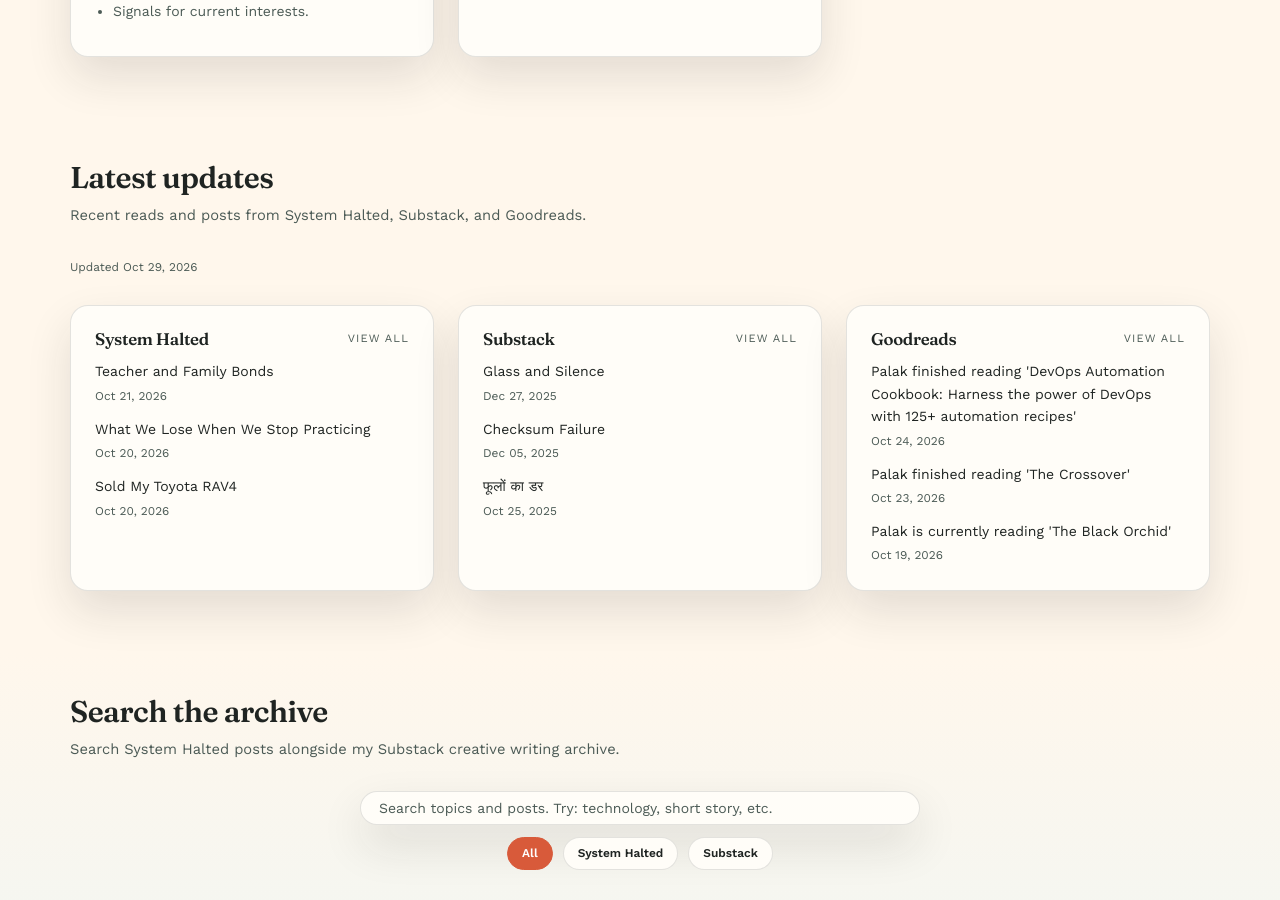
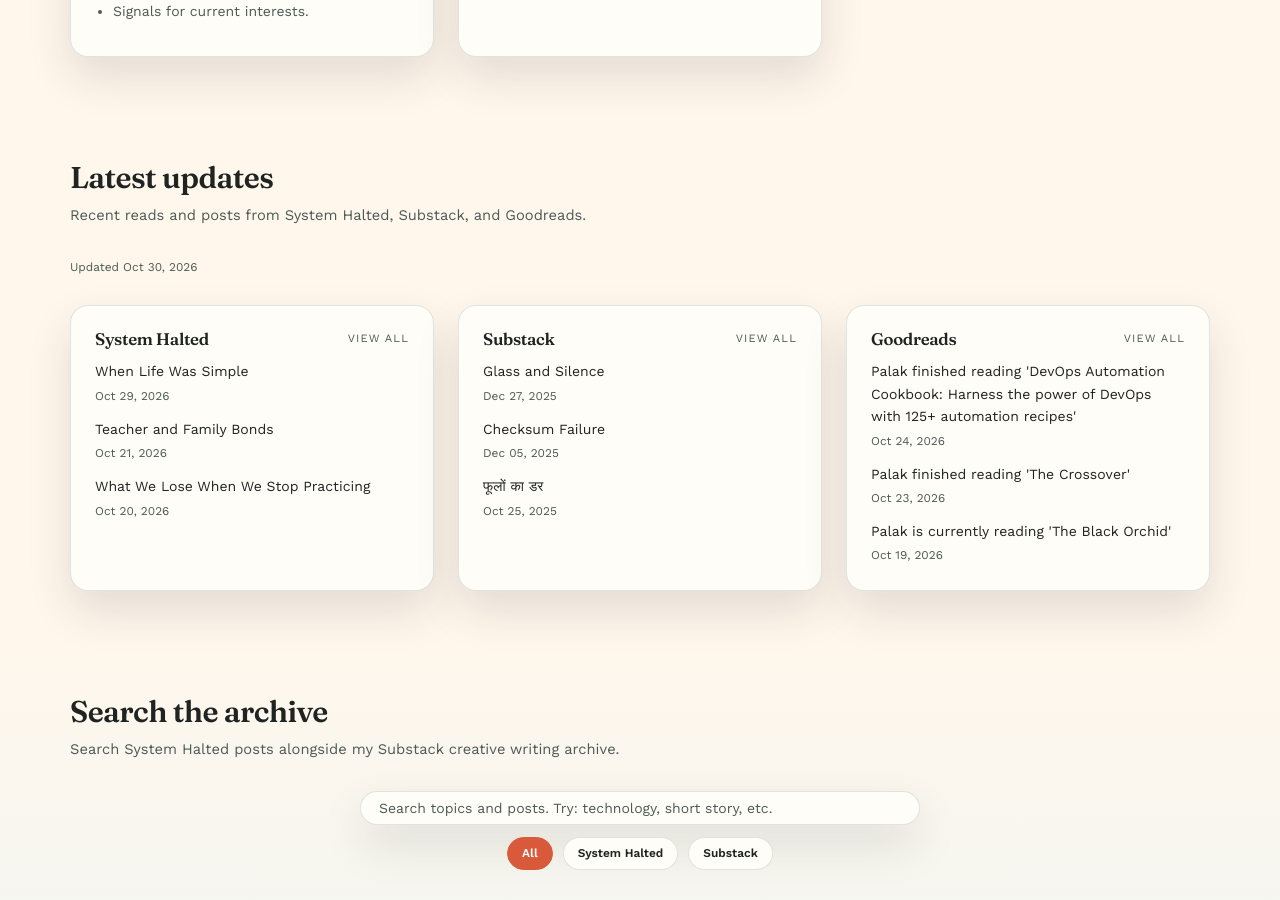
Before and after one commit to systemhalted/about-me, a Jekyll site: the page built from index.html, in a window 1280 px wide and 900 px high, scrolled down 2421 px. Built offline with Jekyll 4.4.1, drawn with Linux system fonts in a browser that asks for light colours; nearby versions of some CDN libraries.

Commit message:
refresh content feeds

```diff
--- a/_data/latest_sources.json
+++ b/_data/latest_sources.json
@@ -1,5 +1,5 @@
 {
-  "updated_at": "2026-10-29T08:30:04Z",
+  "updated_at": "2026-10-30T08:40:06Z",
   "sources": [
     {
       "id": "systemhalted",
@@ -8,6 +8,11 @@
       "feed_url": "https://systemhalted.in/feed",
       "items": [
         {
+          "title": "When Life Was Simple",
+          "url": "https://systemhalted.in/2026/10/29/when-life-was-simple/",
+          "published": "2026-10-29T00:00:00Z"
+        },
+        {
           "title": "Teacher and Family Bonds",
           "url": "https://systemhalted.in/2026/10/21/teacher-and-family-bonds/",
           "published": "2026-10-21T00:00:00Z"
@@ -15,11 +20,6 @@
         {
           "title": "What We Lose When We Stop Practicing",
           "url": "https://systemhalted.in/2026/10/20/what-we-lose-when-we-stop-practicing/",
-          "published": "2026-10-20T00:00:00Z"
-        },
-        {
-          "title": "Sold My Toyota RAV4",
-          "url": "https://systemhalted.in/2026/10/20/sold-rav4/",
           "published": "2026-10-20T00:00:00Z"
         }
       ]
```
